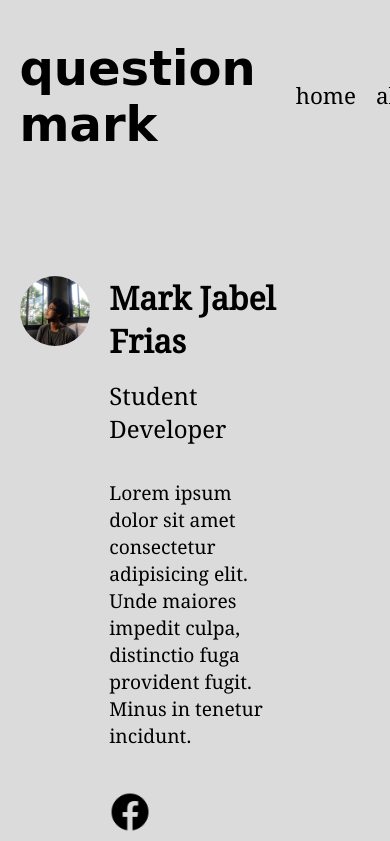
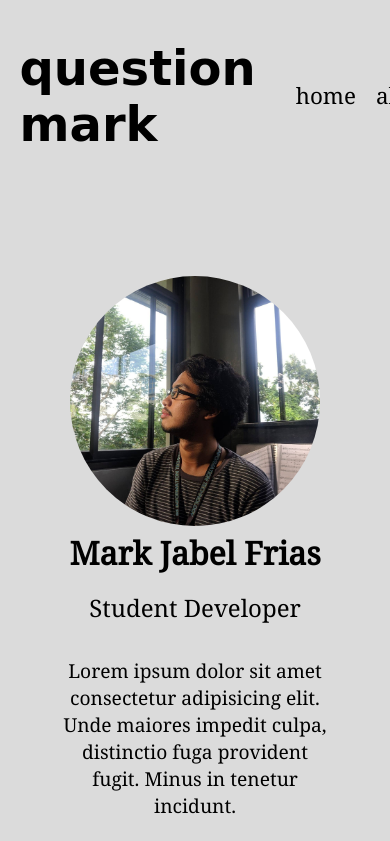
Before and after one commit to markfrias/blog, a plain HTML site: page about.html in a window 390 px wide. Shown: the top 841 px of the page. Drawn offline with Linux system fonts and the light colour scheme; a web font is replaced by a local one.

Commit message:
Add responsive styles to about page

```diff
--- a/css/main.css
+++ b/css/main.css
@@ -326,6 +326,7 @@ body h2 {
     margin-left: 25.75%;
     margin-top: 10vh;
     width: 50%;
+    margin-bottom: 20vh;
 }
 
 .about-blog p {
@@ -370,6 +371,11 @@ body a:hover  {
     .card-content-1 {
         justify-content: start;
     }
+
+    .profile-picture {
+        width: 250px;
+        height: auto;
+    }
 }
 
 @media screen and (max-width: 800px) {
@@ -393,6 +399,33 @@ body a:hover  {
         text-align: center;
         width: 75%;
     }
+
+    .profile-name {
+        justify-content: center;
+        text-align: center;
+        margin-left: auto;
+        margin-right: auto;
+        width: 75%;
+    }
+
+    .profile-header {
+        display: block;
+        margin-left: auto;
+        margin-right: auto;
+        width: 100%;
+    }
+
+    .profile-picture {
+        margin-left: auto;
+        margin-right: auto;
+    }
+
+    .about-blog {
+        width: 75%;
+        margin-left: auto;
+        margin-right: auto;
+    }
+
 }
 
 @media screen and (max-width: 320px) {
@@ -404,3 +437,17 @@ body a:hover  {
     overflow-x: hidden;
     }
 }
+
+@media screen and (max-width: 1004px) {
+    .profile-header, .about-blog {
+        justify-content: center;
+    }
+
+    .social-media-links {
+        width: auto;
+    }
+
+    .about-blog {
+        text-align: center;
+    }
+}
```
